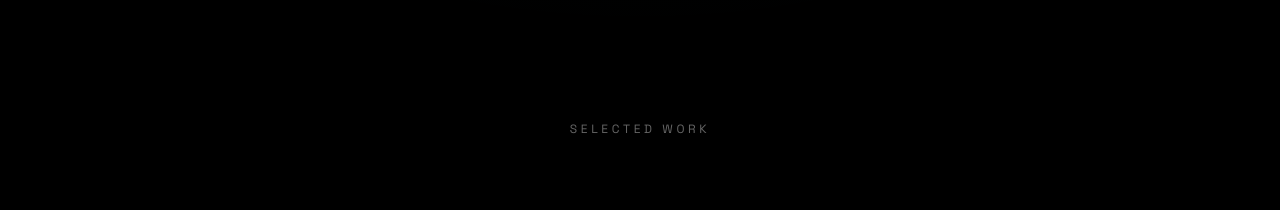
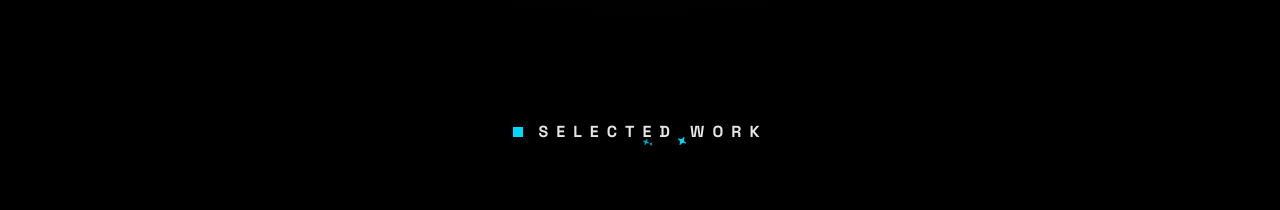
Before and after one commit to AbhishekPandey-dev/portfolio-vishal, a Next.js app: page / in a window 1280 px wide. Shown: the part 1560-1770 px from the top of the page. Built offline with nearby package versions, Linux system fonts and the light colour scheme; a web font is replaced by a local one.

Commit message:
used sparkeles text effect on the subheading on the hero page

```diff
--- a/components/sections/ExperienceShowcase.tsx
+++ b/components/sections/ExperienceShowcase.tsx
@@ -6,6 +6,7 @@
 import { EASING, DURATION } from "@/lib/animation-config";
 import Image from "next/image";
 import { useState, useRef, useMemo } from "react";
+import { SectionLabel } from "@/components/ui/SectionLabel";
 
 const BRAND_IMAGE_MAP: Record<string, string> = {
   "Nappa Dori": "/images/mobile-img/nappadori.png",
@@ -185,9 +186,7 @@
           className="flex flex-col md:flex-row md:items-end justify-between gap-6"
         >
           <div>
-            <span className="font-label uppercase tracking-[0.4em] text-[10px] text-vs-accent block mb-4">
-              EXPERIENCE INDEX
-            </span>
+            <SectionLabel className="mb-6">EXPERIENCE INDEX</SectionLabel>
             <h2 className="text-display-md md:text-display-lg font-headline font-black text-white leading-none tracking-tighter">
               BEYOND <br /> <span className="text-vs-accent">BOUNDARIES</span>
             </h2>
--- a/components/ui/SectionLabel.tsx
+++ b/components/ui/SectionLabel.tsx
@@ -1,28 +1,48 @@
 "use client";
 
 import { cn } from "@/lib/utils";
-import { useEffect, useRef } from "react";
+import { useEffect, useRef, useState } from "react";
 import { gsap } from "@/lib/gsap";
+import { SparklesText } from "./sparkles-text";
 
 export function SectionLabel({ children, className }: { children: React.ReactNode; className?: string }) {
-  const containerRef = useRef<HTMLSpanElement>(null);
+  const wrapperRef = useRef<HTMLDivElement>(null);
 
   useEffect(() => {
-    if (!containerRef.current) return;
+    if (!wrapperRef.current) return;
 
-    const chars = containerRef.current.querySelectorAll(".char");
+    const chars = wrapperRef.current.querySelectorAll(".char");
+    const accentBox = wrapperRef.current.querySelector(".accent-box");
 
-    gsap.from(chars, {
-      opacity: 0,
-      y: 10,
-      stagger: 0.02,
-      duration: 1,
-      ease: "power3.out",
-      scrollTrigger: {
-        trigger: containerRef.current,
-        start: "top 90%",
+    // Animate the brutalist accent box
+    gsap.fromTo(accentBox,
+      { scale: 0, rotate: -90, opacity: 0 },
+      {
+        scale: 1,
+        rotate: 0,
+        opacity: 1,
+        duration: 0.8,
+        ease: "back.out(1.5)",
+        scrollTrigger: { trigger: wrapperRef.current, start: "top 90%" }
       }
-    });
+    );
+
+    // Cinematic blur text reveal
+    gsap.fromTo(chars,
+      { opacity: 0, x: 10, filter: "blur(8px)" },
+      {
+        opacity: 1,
+        x: 0,
+        filter: "blur(0px)",
+        stagger: 0.04,
+        duration: 0.8,
+        ease: "power2.out",
+        scrollTrigger: {
+          trigger: wrapperRef.current,
+          start: "top 90%",
+        }
+      }
+    );
   }, [children]);
 
   // Manually split text into spans if it's a string
@@ -38,11 +58,15 @@
   };
 
   return (
-    <span
-      ref={containerRef}
-      className={cn("inline-block font-label uppercase tracking-[0.3em] text-[12px] text-white/40 mb-8", className)}
-    >
-      {renderContent()}
-    </span>
+    <div ref={wrapperRef} className={cn("inline-flex items-center gap-4 mb-8", className)}>
+      <span className="accent-box w-2.5 h-2.5 bg-vs-accent shrink-0" />
+      <SparklesText
+        sparklesCount={6}
+        colors={{ first: "#00D9FF", second: "#FFFFFF" }}
+        className="inline-block font-label uppercase tracking-[0.5em] text-md md:text-base font-bold text-white/90"
+      >
+        {renderContent()}
+      </SparklesText>
+    </div>
   );
 }
--- /dev/null
+++ b/components/ui/sparkles-text.tsx
@@ -0,0 +1,118 @@
+"use client";
+
+import { CSSProperties, ReactElement, useEffect, useState } from "react";
+import { motion } from "framer-motion";
+import { cn } from "@/lib/utils";
+
+interface Sparkle {
+  id: string;
+  x: string;
+  y: string;
+  color: string;
+  delay: number;
+  scale: number;
+  lifespan: number;
+}
+
+interface SparklesTextProps {
+  as?: React.ElementType;
+  className?: string;
+  children: React.ReactNode;
+  sparklesCount?: number;
+  colors?: {
+    first: string;
+    second: string;
+  };
+}
+
+const SparklesText: React.FC<SparklesTextProps> = ({
+  children,
+  colors = { first: "#00D9FF", second: "#FFFFFF" },
+  className,
+  sparklesCount = 10,
+  as: Component = "span",
+  ...props
+}) => {
+  const [sparkles, setSparkles] = useState<Sparkle[]>([]);
+
+  useEffect(() => {
+    const generateStar = (): Sparkle => {
+      const starX = `${Math.random() * 100}%`;
+      const starY = `${Math.random() * 100}%`;
+      const color = Math.random() > 0.5 ? colors.first : colors.second;
+      const delay = Math.random() * 2;
+      const scale = Math.random() * 0.7 + 0.3;
+      const lifespan = Math.random() * 10 + 5;
+      const id = `${starX}-${starY}-${Date.now()}-${Math.random()}`;
+      return { id, x: starX, y: starY, color, delay, scale, lifespan };
+    };
+
+    const initializeStars = () => {
+      const newSparkles = Array.from({ length: sparklesCount }, generateStar);
+      setSparkles(newSparkles);
+    };
+
+    const updateStars = () => {
+      setSparkles((currentSparkles) =>
+        currentSparkles.map((star) => {
+          if (star.lifespan <= 0) {
+            return generateStar();
+          } else {
+            return { ...star, lifespan: star.lifespan - 0.1 };
+          }
+        }),
+      );
+    };
+
+    initializeStars();
+    const interval = setInterval(updateStars, 100);
+
+    return () => clearInterval(interval);
+  }, [colors.first, colors.second, sparklesCount]);
+
+  return (
+    <Component
+      className={cn("relative inline-block", className)}
+      {...props}
+      style={
+        {
+          "--sparkles-first-color": `${colors.first}`,
+          "--sparkles-second-color": `${colors.second}`,
+        } as CSSProperties
+      }
+    >
+      <span className="relative z-10">
+        {sparkles.map((sparkle) => (
+          <Sparkle key={sparkle.id} {...sparkle} />
+        ))}
+        {children}
+      </span>
+    </Component>
+  );
+};
+
+const Sparkle: React.FC<Sparkle> = ({ id, x, y, color, delay, scale }) => {
+  return (
+    <motion.svg
+      key={id}
+      className="pointer-events-none absolute z-20"
+      initial={{ opacity: 0, left: x, top: y }}
+      animate={{
+        opacity: [0, 1, 0],
+        scale: [0, scale, 0],
+        rotate: [75, 120, 150],
+      }}
+      transition={{ duration: 1.2, repeat: Infinity, delay, ease: "easeInOut" }}
+      width="14"
+      height="14"
+      viewBox="0 0 21 21"
+    >
+      <path
+        d="M9.82531 0.843845C10.0553 0.215178 10.9446 0.215178 11.1746 0.843845L11.8618 2.72026C12.4006 4.19229 12.3916 6.39157 13.5 7.5C14.6084 8.60843 16.8077 8.59935 18.2797 9.13822L20.1561 9.82534C20.7858 10.0553 20.7858 10.9447 20.1561 11.1747L18.2797 11.8618C16.8077 12.4007 14.6084 12.3916 13.5 13.5C12.3916 14.6084 12.4006 16.8077 11.8618 18.2798L11.1746 20.1562C10.9446 20.7858 10.0553 20.7858 9.82531 20.1562L9.13819 18.2798C8.59932 16.8077 8.60843 14.6084 7.5 13.5C6.39157 12.3916 4.19225 12.4007 2.72023 11.8618L0.843814 11.1747C0.215148 10.9447 0.215148 10.0553 0.843814 9.82534L2.72023 9.13822C4.19225 8.59935 6.39157 8.60843 7.5 7.5C8.60843 6.39157 8.59932 4.19229 9.13819 2.72026L9.82531 0.843845Z"
+        fill={color}
+      />
+    </motion.svg>
+  );
+};
+
+export { SparklesText };
```
